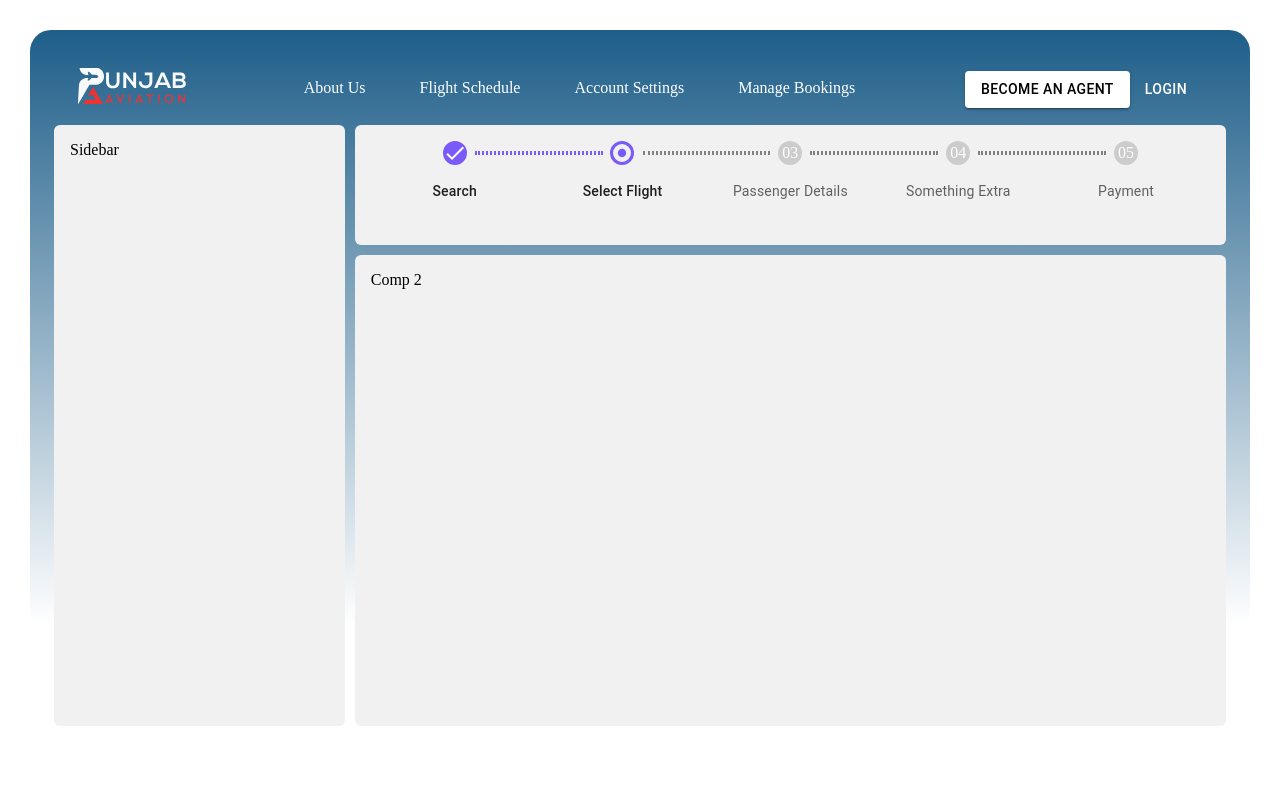
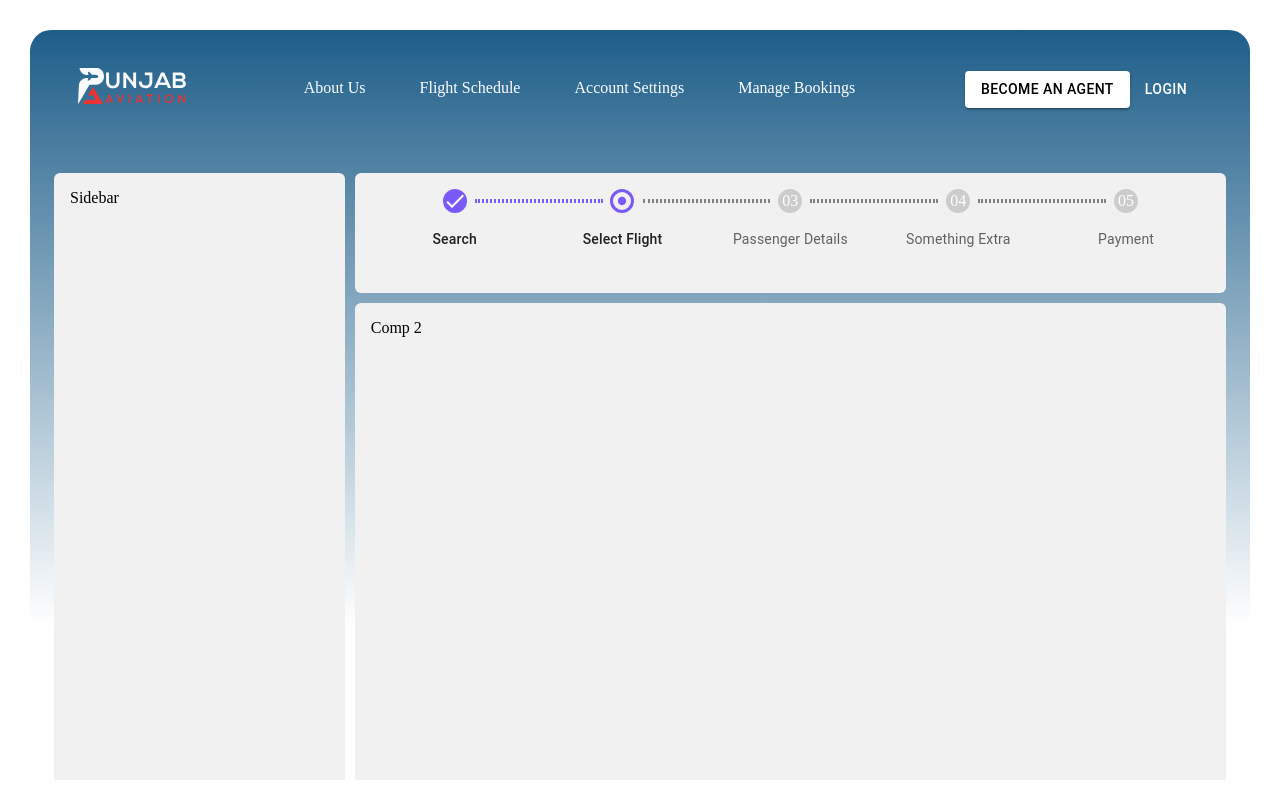
Before and after one commit to Mehmood11/bookingApp, a Next.js app: page /flight-details in a window 1280 px wide. Built offline with nearby package versions, Linux system fonts and the light colour scheme.

Commit message:
#comment

```diff
--- a/app/flight-details/layout.js
+++ b/app/flight-details/layout.js
@@ -16,7 +16,7 @@ const FlightDetailsLayout = ({ children }) => {
       }}
     >
       <Header />
-      {children}
+      <Box mt={6}>{children}</Box>
     </Stack>
   );
 };
```
